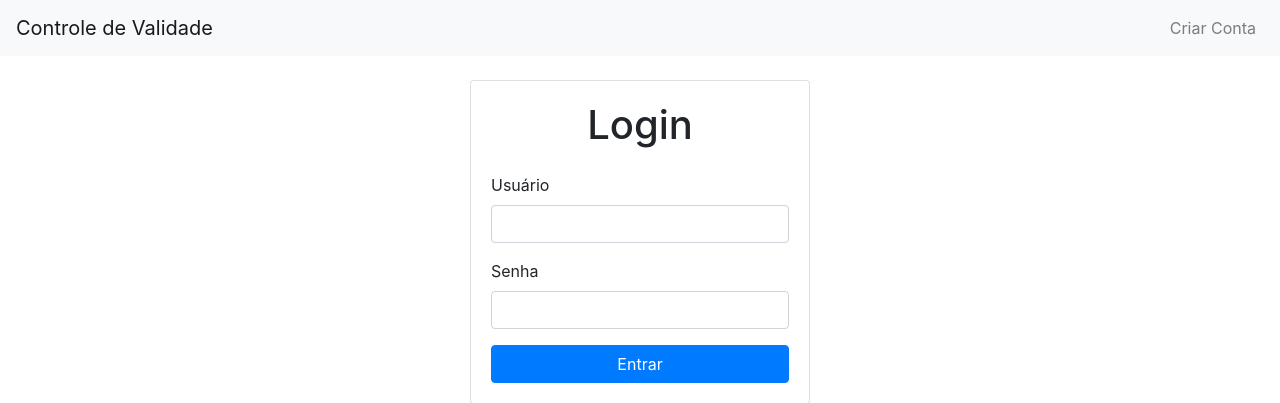
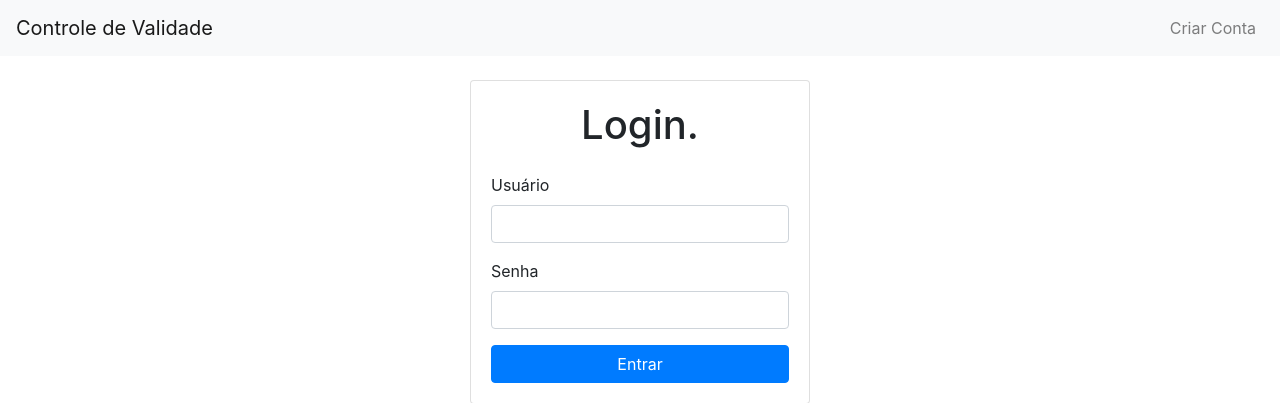
Before and after one commit to alvesmagnocavalcante/validade, a Django app: page /login/ in a window 1280 px wide. Shown: the top 403 px of the page. Run offline with Django 5.2, Linux system fonts and the light colour scheme; some libraries are stand-ins or nearby versions.

Commit message:
mudança

```diff
--- a/login/templates/login.html
+++ b/login/templates/login.html
@@ -5,7 +5,7 @@
     <div class="col-md-4">
         <div class="card">
             <div class="card-body" style="overflow-y: auto;">
-                <h1 class="card-title text-center mb-4">Login</h1>
+                <h1 class="card-title text-center mb-4">Login.</h1>
                 <form method="post">
                     {% csrf_token %}
                     <div class="form-group">
```
